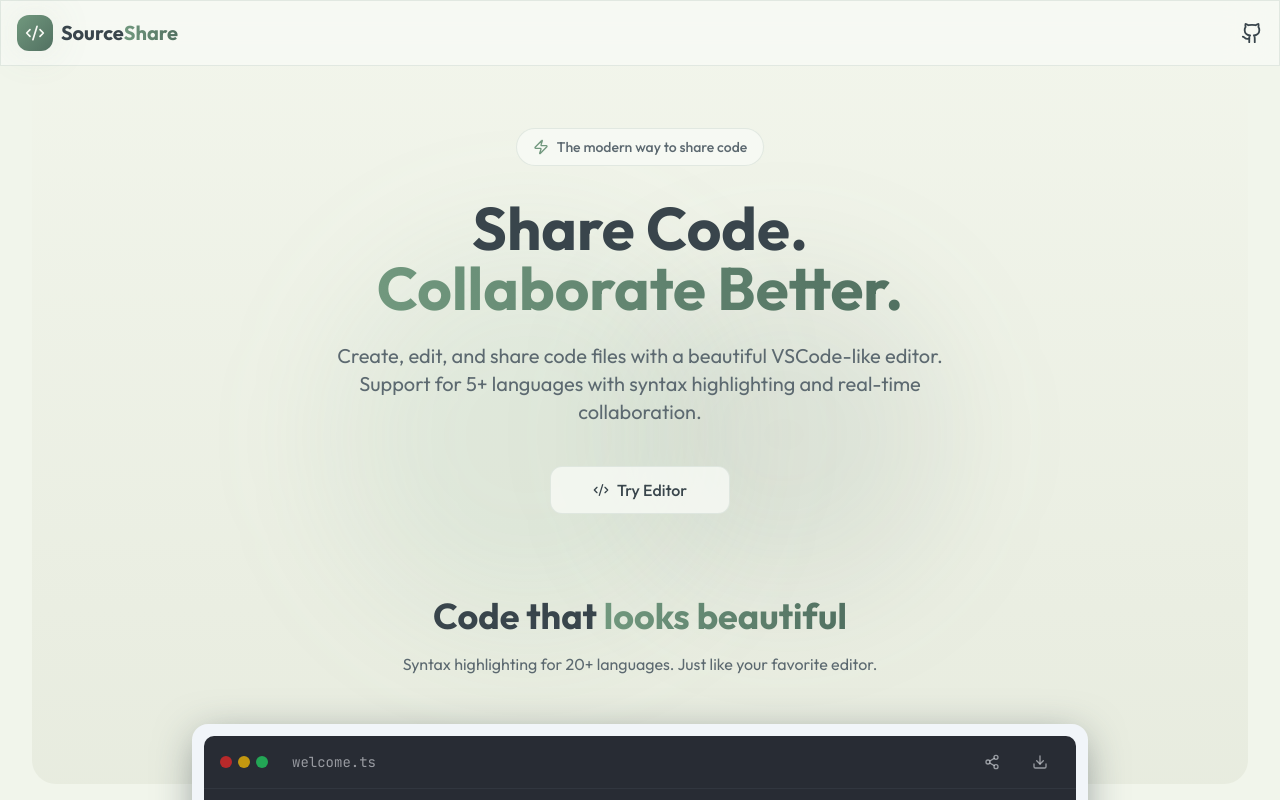
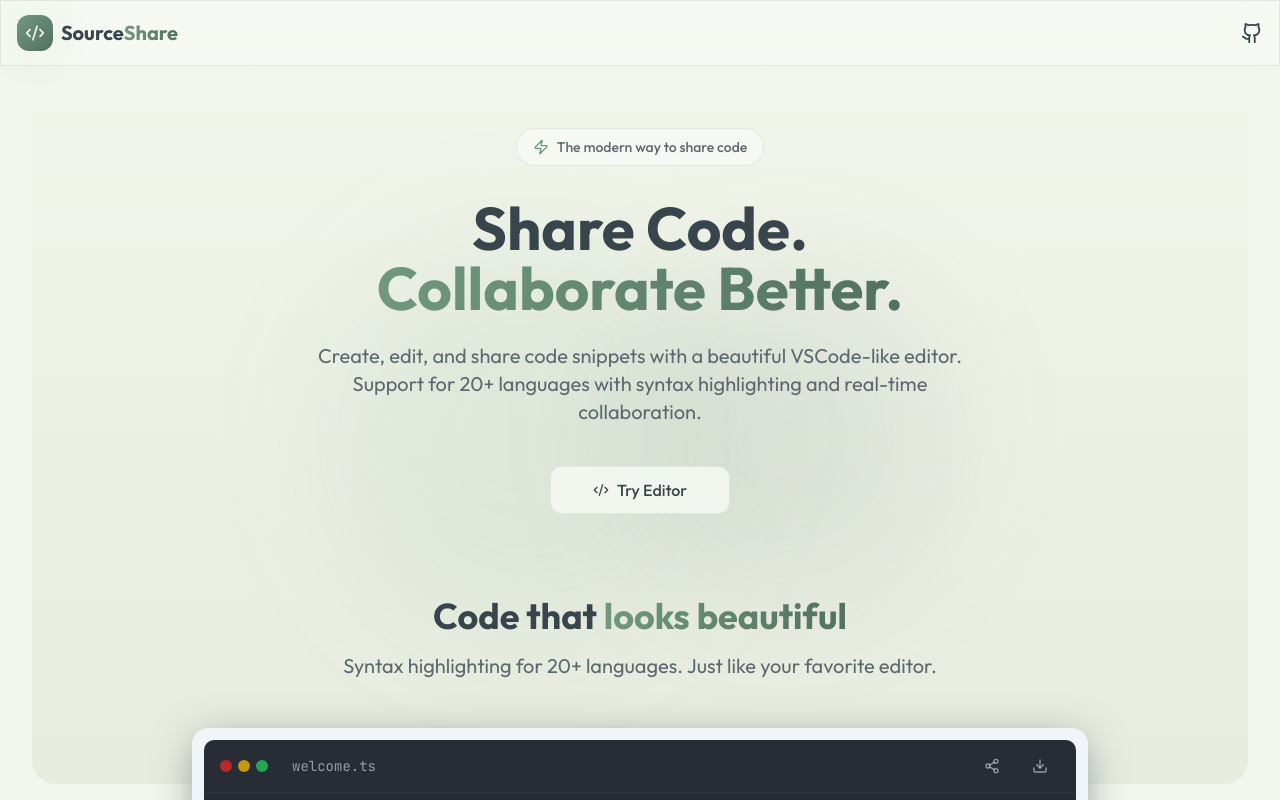
Before and after one commit to Sudev0707/source-code-sharing, a React (Vite) app: page / in a window 1280 px wide. Shown: the top 800 px of the page. Built offline with nearby package versions, Linux system fonts and the light colour scheme; the HTML template or start-up script is replaced by a standard one.

Commit message:
app icon

```diff
--- a/index.html
+++ b/index.html
@@ -4,16 +4,41 @@
     <meta charset="UTF-8" />
     <meta name="viewport" content="width=device-width, initial-scale=1.0" />
     <title>SourceShare - Share Code, Collaborate Better</title>
-    <meta name="description" content="Create, edit, and share code files with a beautiful VSCode-like editor. Support for 20+ languages with syntax highlighting and real-time collaboration." />
-    <meta name="keywords" content="code sharing, code snippets, online code editor, syntax highlighting, developer tools" />
+    <link rel="icon" href="/favicon.ico" type="image/x-icon">
+    <meta name="description" content="Share code effortlessly with SourceShare's VSCode-like editor. Create, edit, and collaborate on code snippets with syntax highlighting for 20+ languages. Free online code sharing platform for developers." />
+    <meta name="keywords" content="code sharing platform, online code editor, syntax highlighting, collaborate code, VSCode-like editor, real-time collaboration, developer tools, code snippets, programming, software development, share code online, code editor web" />
     <link rel="canonical" href="https://SourceShare.app/" />
     <meta property="og:title" content="SourceShare - Share Code, Collaborate Better" />
-    <meta property="og:description" content="Create, edit, and share code files with a beautiful VSCode-like editor." />
+    <meta property="og:description" content="Share code effortlessly with SourceShare's VSCode-like editor. Create, edit, and collaborate on code snippets with syntax highlighting for 20+ languages." />
     <meta property="og:type" content="website" />
+    <meta property="og:url" content="https://SourceShare.app/" />
+    <meta property="og:site_name" content="SourceShare" />
+    <meta property="og:image" content="https://SourceShare.app/og-image.png" />
     <meta name="twitter:card" content="summary_large_image" />
     <meta name="twitter:site" content="@SourceShare" />
     <meta name="twitter:title" content="SourceShare - Share Code, Collaborate Better" />
-    <meta name="twitter:description" content="Create, edit, and share code files with a beautiful VSCode-like editor." />
+    <meta name="twitter:description" content="Share code effortlessly with SourceShare's VSCode-like editor. Create, edit, and collaborate on code snippets with syntax highlighting for 20+ languages." />
+    <meta name="twitter:image" content="https://SourceShare.app/twitter-image.png" />
+    <script type="application/ld+json">
+    {
+      "@context": "https://schema.org",
+      "@type": "SoftwareApplication",
+      "name": "SourceShare",
+      "description": "Create, edit, and share code files with a beautiful VSCode-like editor. Support for 20+ languages with syntax highlighting and real-time collaboration.",
+      "url": "https://SourceShare.app/",
+      "applicationCategory": "DeveloperApplication",
+      "operatingSystem": "Web",
+      "offers": {
+        "@type": "Offer",
+        "price": "0",
+        "priceCurrency": "USD"
+      },
+      "author": {
+        "@type": "Organization",
+        "name": "SourceShare"
+      }
+    }
+    </script>
   </head>
 
   <body>
--- a/src/components/LandingPage.tsx
+++ b/src/components/LandingPage.tsx
@@ -27,8 +27,8 @@ const HeroSection = () => {
 
           {/* Subtitle */}
           <p className="text-lg md:text-xl text-muted-foreground max-w-2xl mx-auto mb-10 animate-slide-up" style={{ animationDelay: "0.2s" }}>
-            Create, edit, and share code files with a beautiful VSCode-like editor.
-            Support for 5+ languages with syntax highlighting and real-time collaboration.
+            Create, edit, and share code snippets with a beautiful VSCode-like editor.
+            Support for 20+ languages with syntax highlighting and real-time collaboration.
           </p>
 
           {/* CTA Buttons */}
@@ -160,12 +160,15 @@ developers.forEach(dev => {
       <div className="container mx-auto px-4 ">
         <div className="max-w-4xl mx-auto">
           <div className="text-center mb-12">
-            <h2 className="text-3xl md:text-4xl font-bold mb-4 text-foreground">
-              Code that <span className="gradient-text">looks beautiful</span>
-            </h2>
-            <p className="text-muted-foreground">
+          <h2 className="text-3xl md:text-4xl font-bold mb-4 text-foreground">
+            Code that <span className="gradient-text">looks beautiful</span>
+          </h2>
+          <h3 className="text-lg md:text-xl text-muted-foreground max-w-2xl mx-auto mb-10">
+            Syntax highlighting for 20+ languages. Just like your favorite editor.
+          </h3>
+            {/* <p className="text-muted-foreground">
               Syntax highlighting for 20+ languages. Just like your favorite editor.
-            </p>
+            </p> */}
           </div>
 
           {/* Code Preview */}
```
Also changed, not shown: 2 other files (tests, documents, lock files or other folders).
